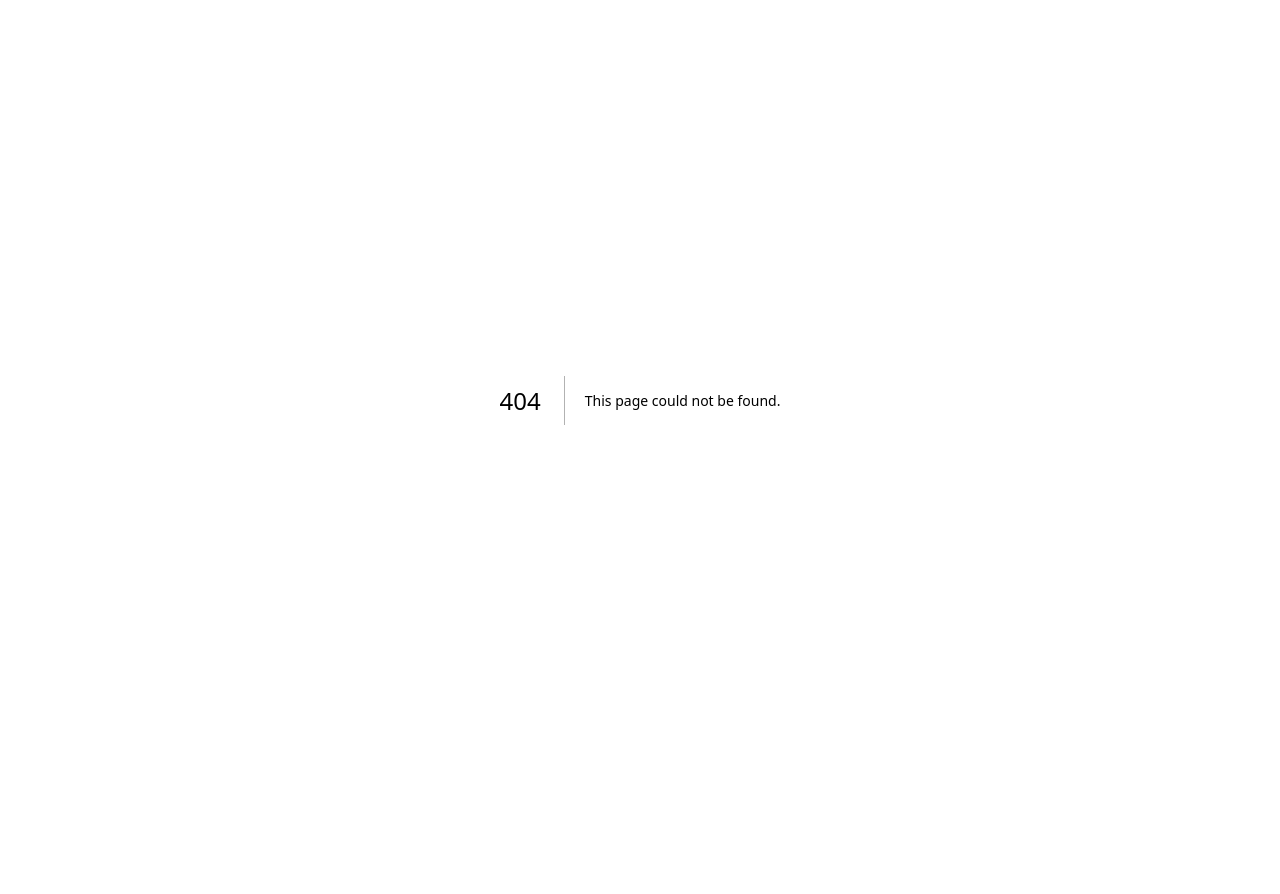
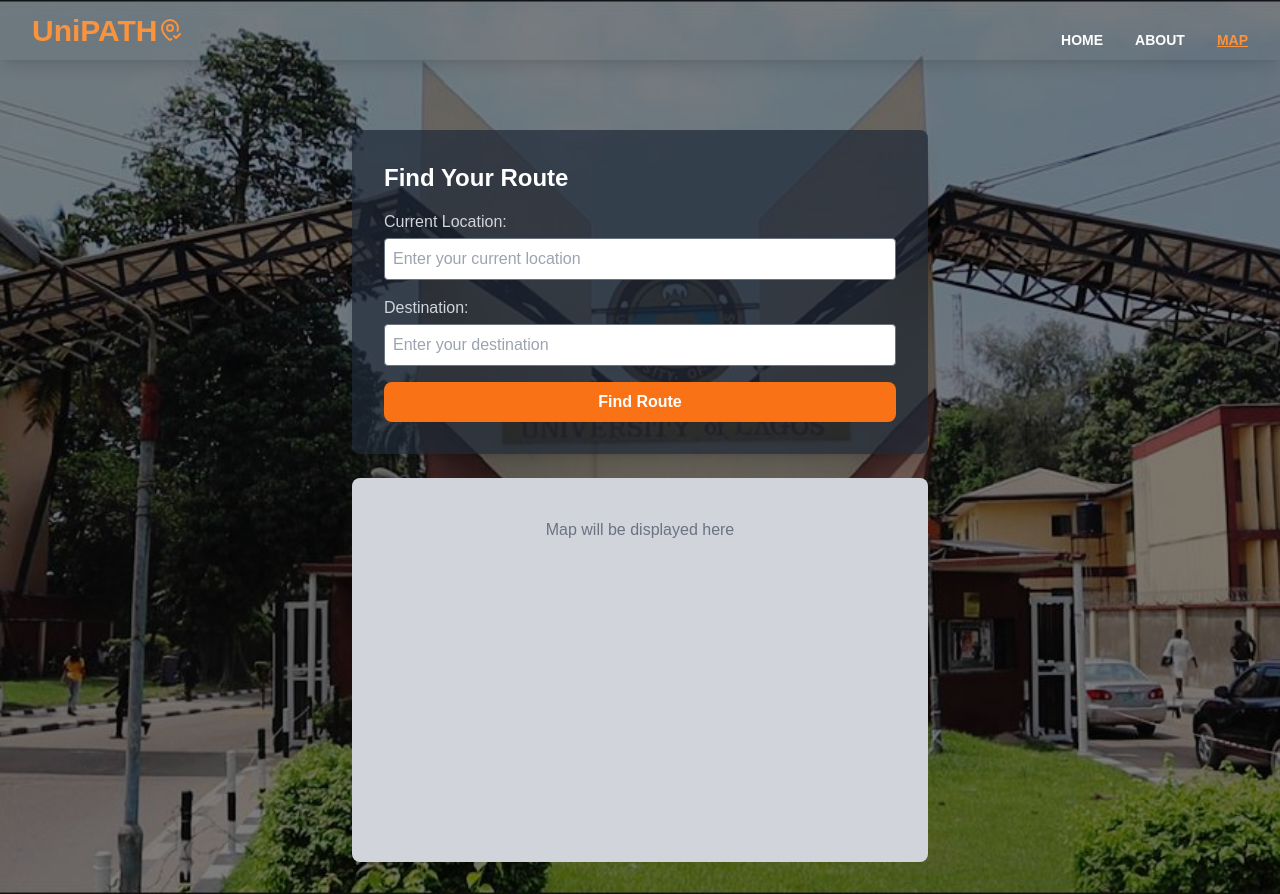
Before and after one commit to Faisal-pixel/unilag-map-algo, a Next.js app: page /map in a window 1280 px wide. Before the commit this address had no page. Before the commit the page ends 800 px from the top, so only its background shows below. Built offline with nearby package versions, Linux system fonts and the light colour scheme.

Commit message:
Designed the Ui for UniPATH

```diff
--- /dev/null
+++ b/src/app/about/page.tsx
@@ -0,0 +1,29 @@
+import { MapPinCheck } from "lucide-react";
+import type { Metadata } from "next";
+
+export const metadata: Metadata = {
+  title: "About UniPATH",
+  description: "Learn more about UniPATH and how to navigate UNILAG.",
+};
+
+export default function About() {
+    return (
+      <div className="about-page flex items-center justify-center min-h-screen">
+
+        <div className="aboutCard text-white bg-gray-800 bg-opacity-70 px-8 pt-4 pb-2 rounded-lg shadow-lg w-[90%] md:w-[600px]">
+          <h1 className="text-3xl font-bold">About <span className="text-orange-500">
+              UniPATH
+            </span>
+          </h1>
+          <p className="mt-4 text-lg">
+            UniPATH is a mapping guide designed to help users navigate the University of Lagos effectively. It provides detailed routes on important areas in campus, making it easier to find your way.
+          </p>
+          <p className="mt-2 text-lg">
+            You can simply input your current location within UNILAG and your desired destination, and UniPATH will provide the best path for you to take. Looking for the quickest route to a lecture hall or exploring different facilities on campus?
+            <br/><span className="flex text-orange-500">UniPATH <MapPinCheck/></span> has you covered.
+          </p>
+        </div>
+
+      </div>
+    );
+  }
--- a/src/app/globals.css
+++ b/src/app/globals.css
@@ -20,8 +20,85 @@ body {
   font-family: Arial, Helvetica, sans-serif;
 }
 
+
 @layer utilities {
   .text-balance {
     text-wrap: balance;
   }
+  @keyframes fadeIn {
+    0% {
+      opacity: 0;
+      transform: translateY(40px);
+    }
+    100% {
+      opacity: 1;
+      transform: translateY(0);
+    }
+  }
+
+  .animate-fade-in {
+    animation: fadeIn 0.8s ease-out forwards;
+  }
 }
+
+
+
+.main {
+  width: 100%;
+  background: linear-gradient(to top, rgba(0,0,0,0.5) 50%, rgba(0,0,0,0.5) 50%), url('/unilagimage.jpg');
+  background-size: cover;
+  background-position: center;
+}
+
+.navbar {
+  margin: auto;
+}
+
+ul li {
+  list-style: none;
+  margin-top: 20px;
+  font-size: 14px;
+}
+
+ul li a {
+  font-family: Arial;
+  text-decoration: none;
+  transition: 0.2s ease-in-out;
+}
+
+ul li a:hover {
+  color: orange;
+}
+
+.content {
+  font-family: Arial;
+}
+
+.content .par {
+  padding-top: 25px;
+  padding-bottom: 25px;
+  letter-spacing: 1.2px;
+  line-height: 30px;
+  font-family: Arial;
+}
+
+.content h1 {
+  font-family: 'Times New Roman';
+}
+
+
+/*about page*/
+.about-page {
+  width: 100%;
+  background: linear-gradient(to top, rgba(0,0,0,0.5) 50%, rgba(0,0,0,0.5) 50%), url('/unilagimage.jpg');
+  background-size: cover;
+  background-position: center;
+}
+
+/*map page*/
+.map-page {
+  width: 100%;
+  background: linear-gradient(to top, rgba(0,0,0,0.5) 50%, rgba(0,0,0,0.5) 50%), url('/unilagimage.jpg');
+  background-size: cover;
+  background-position: center;
+}
--- a/src/app/layout.tsx
+++ b/src/app/layout.tsx
@@ -1,6 +1,10 @@
-import type { Metadata } from "next";
+"use client";
+//import type { Metadata } from "next";
 import localFont from "next/font/local";
+import { useState } from 'react';
 import "./globals.css";
+import { usePathname } from 'next/navigation';
+import { MapPinCheck, Menu, X } from 'lucide-react'
 
 const geistSans = localFont({
   src: "./fonts/GeistVF.woff",
@@ -13,21 +17,75 @@ const geistMono = localFont({
   weight: "100 900",
 });
 
-export const metadata: Metadata = {
-  title: "Create Next App",
-  description: "Generated by create next app",
-};
+//export const metadata: Metadata = {
+//  title: "Create Next App",
+//  description: "Generated by create next app",
+//};
 
 export default function RootLayout({
   children,
 }: Readonly<{
   children: React.ReactNode;
 }>) {
+  const pathname = usePathname();
+  const [menuOpen, setMenuOpen] = useState(false);
+
+  const toggleMenu = () => {
+    setMenuOpen(!menuOpen);
+  };
+
   return (
     <html lang="en">
       <body
         className={`${geistSans.variable} ${geistMono.variable} antialiased`}
       >
+        <div className="navbar w-full h-[60px] fixed top-0 z-10 text-white flex items-center justify-between px-8 bg-opacity-50 shadow-lg">
+          <div className="icon">
+            <h2 className="logo text-orange-400 text-[30px] font-bold flex items-center">UniPATH <MapPinCheck className=""/></h2>
+          </div>
+          <div className="menu h-full hidden md:flex">
+            <ul className="flex items-center justify-center space-x-8 text-center">
+              <li className="">
+                <a href="/" className={`font-semibold ${pathname === '/' ? 'underline text-orange-400' : ''}`}>
+                  HOME
+                </a>
+              </li>
+              <li className="">
+                <a href="/about" className={`font-semibold ${pathname === '/about' ? 'underline text-orange-400' : ''}`}>
+                  ABOUT
+                </a>
+              </li>
+              <li className="">
+                <a href="/map" className={`font-semibold ${pathname === '/map' ? 'underline text-orange-400' : ''}`}>
+                  MAP
+                </a>
+              </li>
+            </ul>
+          </div>
+
+          <div className="md:hidden">
+            <button onClick={toggleMenu} className="text-white">
+              {menuOpen ? <X size={24} /> : <Menu size={24} />}
+            </button>
+          </div>
+        </div>
+
+        {menuOpen && (
+          <div className="md:hidden bg-gray-800 fixed top-[60px] w-full z-10 text-white">
+            <ul className="flex flex-col items-center space-y-4 py-4 pb-8">
+              <li>
+                <a href="/" className={`font-semibold ${pathname === '/' ? 'underline text-orange-400' : ''}`}>HOME</a>
+              </li>
+              <li>
+                <a href="/about" className={`font-semibold ${pathname === '/about' ? 'underline text-orange-400' : ''}`}>ABOUT</a>
+              </li>
+              <li>
+                <a href="/map" className={`font-semibold ${pathname === '/map' ? 'underline text-orange-400' : ''}`}>MAP</a>
+              </li>
+            </ul>
+          </div>
+        )}
+
         {children}
       </body>
     </html>
--- /dev/null
+++ b/src/app/map/page.tsx
@@ -0,0 +1,34 @@
+export default function MapPage() {
+    return (
+      <div className="map-page flex flex-col items-center justify-center min-h-screen bg-gray-100 pt-[130px] pb-8">
+
+        <div className="bg-gray-800 bg-opacity-70 p-8 rounded-lg shadow-lg mb-6 w-[90%] max-w-xl">
+          <h1 className="text-2xl text-white font-semibold mb-4">Find Your Route</h1>
+          <div className="mb-4">
+            <label className="block text-gray-300 mb-1">Current Location:</label>
+            <input
+              type="text"
+              className="w-full p-2 rounded border border-gray-500"
+              placeholder="Enter your current location"
+            />
+          </div>
+          <div>
+            <label className="block text-gray-300 mb-1">Destination:</label>
+            <input
+              type="text"
+              className="w-full p-2 rounded border border-gray-500"
+              placeholder="Enter your destination"
+            />
+          </div>
+          <button className="mt-4 w-full bg-orange-500 text-white font-semibold rounded-lg p-2 hover:bg-orange-600 transition duration-300 ease-in-out">
+            Find Route
+          </button>
+        </div>
+
+        {/* Map Section */}
+        <div className="w-[90%] max-w-xl h-96 bg-gray-300 rounded-lg">
+          <p className="text-center text-gray-500 pt-10">Map will be displayed here</p>
+        </div>
+      </div>
+    );
+  }
--- a/src/app/page.tsx
+++ b/src/app/page.tsx
@@ -1,101 +1,23 @@
-import Image from "next/image";
+
 
 export default function Home() {
   return (
-    <div className="grid grid-rows-[20px_1fr_20px] items-center justify-items-center min-h-screen p-8 pb-20 gap-16 sm:p-20 font-[family-name:var(--font-geist-sans)]">
-      <main className="flex flex-col gap-8 row-start-2 items-center sm:items-start">
-        <Image
-          className="dark:invert"
-          src="https://nextjs.org/icons/next.svg"
-          alt="Next.js logo"
-          width={180}
-          height={38}
-          priority
-        />
-        <ol className="list-inside list-decimal text-sm text-center sm:text-left font-[family-name:var(--font-geist-mono)]">
-          <li className="mb-2">
-            Get started by editing{" "}
-            <code className="bg-black/[.05] dark:bg-white/[.06] px-1 py-0.5 rounded font-semibold">
-              src/app/page.tsx
-            </code>
-            .
-          </li>
-          <li>Save and see your changes instantly.</li>
-        </ol>
+    <div className="main">
 
-        <div className="flex gap-4 items-center flex-col sm:flex-row">
-          <a
-            className="rounded-full border border-solid border-transparent transition-colors flex items-center justify-center bg-foreground text-background gap-2 hover:bg-[#383838] dark:hover:bg-[#ccc] text-sm sm:text-base h-10 sm:h-12 px-4 sm:px-5"
-            href="https://vercel.com/new?utm_source=create-next-app&utm_medium=appdir-template-tw&utm_campaign=create-next-app"
-            target="_blank"
-            rel="noopener noreferrer"
-          >
-            <Image
-              className="dark:invert"
-              src="https://nextjs.org/icons/vercel.svg"
-              alt="Vercel logomark"
-              width={20}
-              height={20}
-            />
-            Deploy now
-          </a>
-          <a
-            className="rounded-full border border-solid border-black/[.08] dark:border-white/[.145] transition-colors flex items-center justify-center hover:bg-[#f2f2f2] dark:hover:bg-[#1a1a1a] hover:border-transparent text-sm sm:text-base h-10 sm:h-12 px-4 sm:px-5 sm:min-w-44"
-            href="https://nextjs.org/docs?utm_source=create-next-app&utm_medium=appdir-template-tw&utm_campaign=create-next-app"
-            target="_blank"
-            rel="noopener noreferrer"
-          >
-            Read our docs
-          </a>
-        </div>
-      </main>
-      <footer className="row-start-3 flex gap-6 flex-wrap items-center justify-center">
-        <a
-          className="flex items-center gap-2 hover:underline hover:underline-offset-4"
-          href="https://nextjs.org/learn?utm_source=create-next-app&utm_medium=appdir-template-tw&utm_campaign=create-next-app"
-          target="_blank"
-          rel="noopener noreferrer"
-        >
-          <Image
-            aria-hidden
-            src="https://nextjs.org/icons/file.svg"
-            alt="File icon"
-            width={16}
-            height={16}
-          />
-          Learn
-        </a>
-        <a
-          className="flex items-center gap-2 hover:underline hover:underline-offset-4"
-          href="https://vercel.com/templates?framework=next.js&utm_source=create-next-app&utm_medium=appdir-template-tw&utm_campaign=create-next-app"
-          target="_blank"
-          rel="noopener noreferrer"
-        >
-          <Image
-            aria-hidden
-            src="https://nextjs.org/icons/window.svg"
-            alt="Window icon"
-            width={16}
-            height={16}
-          />
-          Examples
-        </a>
-        <a
-          className="flex items-center gap-2 hover:underline hover:underline-offset-4"
-          href="https://nextjs.org?utm_source=create-next-app&utm_medium=appdir-template-tw&utm_campaign=create-next-app"
-          target="_blank"
-          rel="noopener noreferrer"
-        >
-          <Image
-            aria-hidden
-            src="https://nextjs.org/icons/globe.svg"
-            alt="Globe icon"
-            width={16}
-            height={16}
-          />
-          Go to nextjs.org →
-        </a>
-      </footer>
+      <div className="content h-screen min-h-screen bg-cover bg-center text-white relative pt-[100px] ml-full flex flex-col items-center justify-center">
+        <h1 className="text-[50px] pl-[20px] tracking-wider font-semibold opacity-0 translate-y-10 animate-fade-in">
+          WELCOME <br/>To <br/>
+          <span className="text-orange-500 text-[60px]">UniPATH</span>
+        </h1>
+        <p className="par pl-[10px] text-center w-[70%]">
+          Explore UNILAG like never before! <br />
+          Start your journey with UniPATH today and discover the best paths around the campus.
+        </p>
+        <button className="btn text-black w-[160px] h-[40px] bg-orange-500 ml-[20px] mb-[10px] text-[18px] font-semibold rounded-lg hover:bg-white transition duration-300 ease-in-out">
+          <a href="/map">Get Started</a>
+        </button>
+      </div>
+
     </div>
   );
 }
```
Also changed, not shown: package.json (+6 -5 lines), src/components/navigationbar.tsx (added, +14 -0 lines), public/unilagimage.jpg (added), 1 other file (tests, documents, lock files or other folders).
